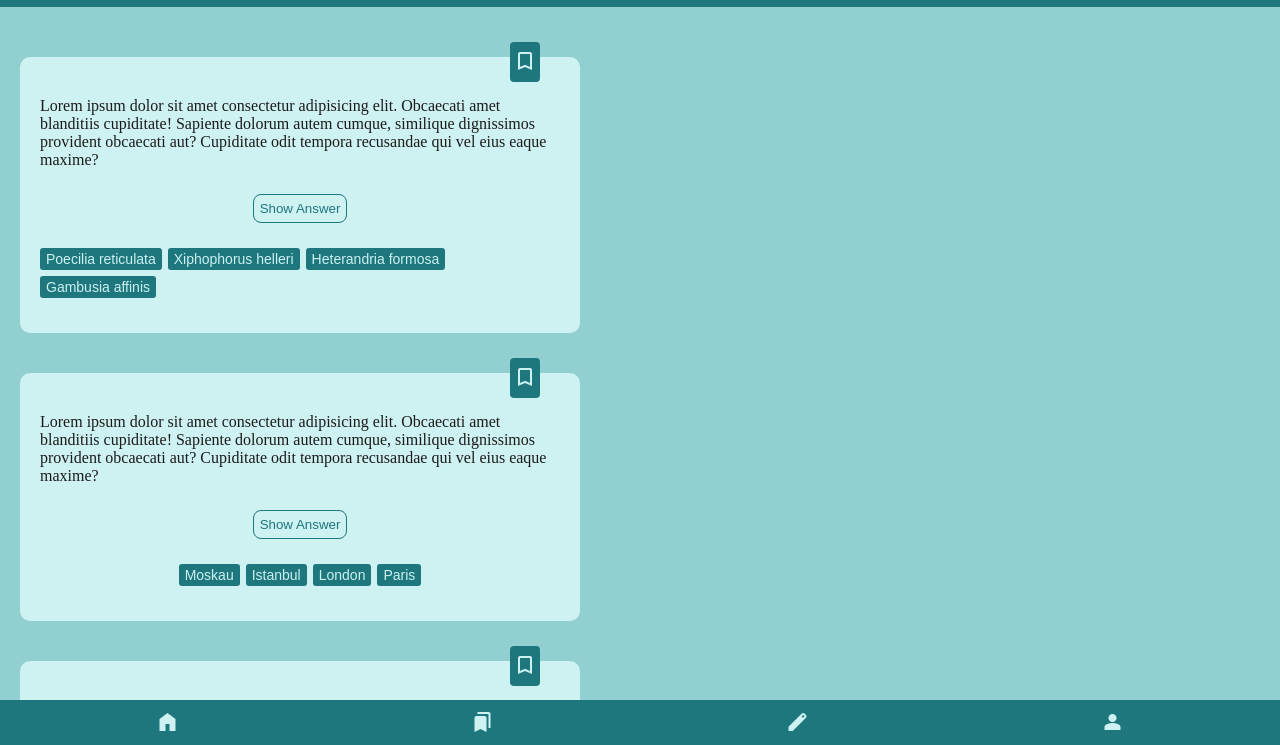
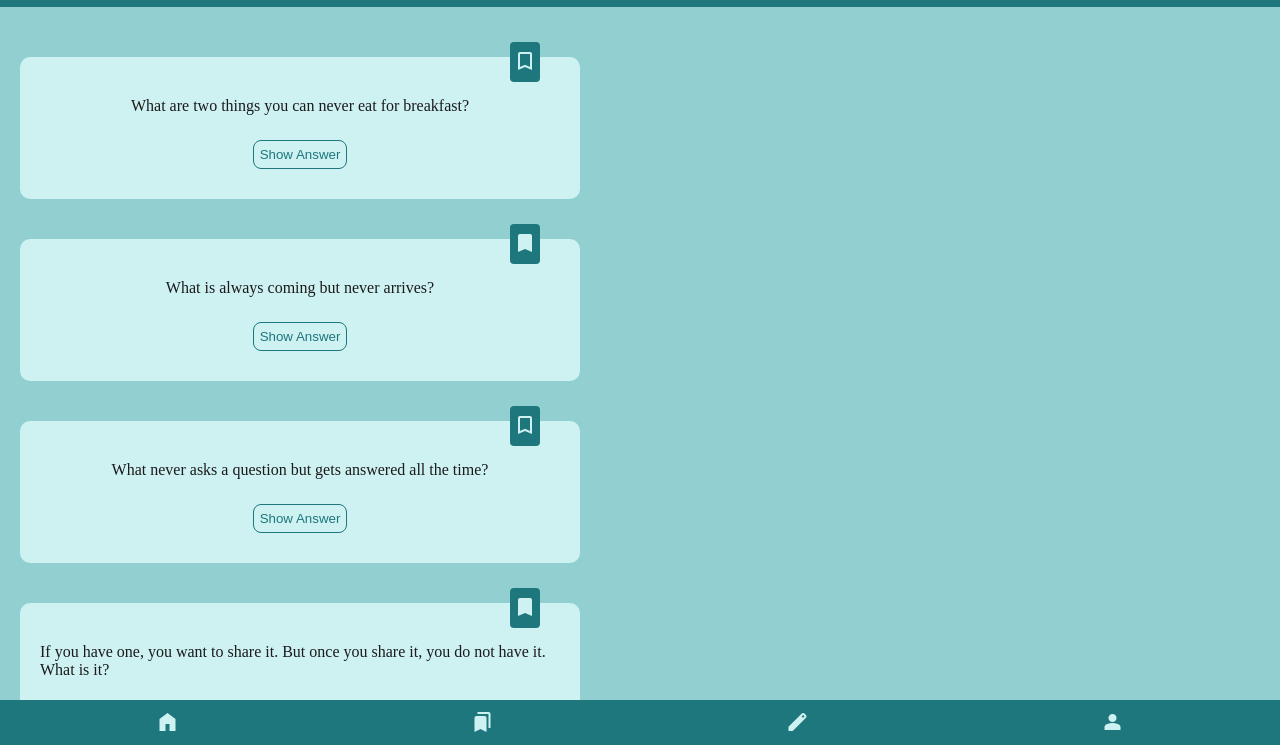
Before and after one commit to UniversalTraveller/quiz-app, a plain HTML site: page index.html in a window 1280 px wide. Shown: the part 53-798 px from the top of the page. Drawn offline with nearby package versions, Linux system fonts and the light colour scheme; a web font is replaced by a local one.

Commit message:
Change question cards to dynamic loading

```diff
--- /dev/null
+++ b/components/molecules/question-card/cards.js
@@ -0,0 +1,110 @@
+export default function getCards() {
+  const cards = [
+    {
+      id: "1",
+      question: "What are two things you can never eat for breakfast?",
+      answer: "Lunch and Dinner",
+      tags: ["food", "breakfast"],
+      bookmarked: false,
+    },
+    {
+      id: "2",
+      question: "What is always coming but never arrives? ",
+      answer: "Tomorrow",
+      tags: ["permanence", "arrival"],
+      bookmarked: true,
+    },
+    {
+      id: "3",
+      question: "What never asks a question but gets answered all the time?",
+      answer: "A cellphone",
+      tags: ["questions", "answers", "permanence"],
+      bookmarked: false,
+    },
+    {
+      id: "4",
+      question:
+        "If you have one, you want to share it. But once you share it, you do not have it. What is it?",
+      answer: "A secret",
+      tags: ["possession", "sharing"],
+      bookmarked: true,
+    },
+    {
+      id: "5",
+      question:
+        "What starts with “e” and ends with “e” but only has one letter in it?",
+      answer: "An envelope",
+      tags: ["letters", "e"],
+      bookmarked: false,
+    },
+  ];
+
+  console.log(cards[4]["answer"]);
+
+  const contentArea = document.querySelector('[data-js="content-area"]');
+
+  cards.forEach((card) => {
+    const questionCard = document.createElement("article");
+    questionCard.classList.add("question-card");
+    contentArea.append(questionCard);
+    const bookmarkButton = document.createElement("button");
+    bookmarkButton.classList.add("question-card__bookmark-button");
+
+    if (card["bookmarked"]) {
+      bookmarkButton.classList.add("question-card__bookmark-button--active");
+    }
+
+    bookmarkButton.addEventListener("click", () => {
+      if (card["bookmarked"]) {
+        bookmarkButton.classList.remove(
+          "question-card__bookmark-button--active"
+        );
+        card["bookmarked"] = false;
+      } else {
+        bookmarkButton.classList.add("question-card__bookmark-button--active");
+        card["bookmarked"] = true;
+      }
+    });
+
+    questionCard.append(bookmarkButton);
+    const bookmarkIcon = document.createElement("span");
+    bookmarkIcon.classList.add("material-symbols-outlined");
+
+    bookmarkIcon.innerText = "Bookmark";
+    bookmarkButton.append(bookmarkIcon);
+    const cardQuestion = document.createElement("p");
+    cardQuestion.classList.add("question-card__question");
+    cardQuestion.innerText = card["question"];
+    questionCard.append(cardQuestion);
+
+    const cardAnswer = document.createElement("p");
+    cardAnswer.classList.add(
+      "question-card__answer",
+      "question-card__answer--hidden"
+    );
+    cardAnswer.innerText = card["answer"];
+
+    const answerButton = document.createElement("button");
+    answerButton.classList.add("big-button");
+    answerButton.innerText = "Show Answer";
+
+    let answerVisible = false;
+    answerButton.addEventListener("click", toggleAnswerButtonText);
+
+    function toggleAnswerButtonText() {
+      if (answerVisible) {
+        answerVisible = false;
+        cardAnswer.classList.add("question-card__answer--hidden");
+        answerButton.innerText = "Show Answer";
+      } else {
+        answerVisible = true;
+        cardAnswer.classList.remove("question-card__answer--hidden");
+        answerButton.innerText = "Hide Answer";
+      }
+    }
+
+    questionCard.append(answerButton);
+
+    questionCard.append(cardAnswer);
+  });
+}
--- a/index.html
+++ b/index.html
@@ -21,7 +21,8 @@
       <header class="title-bar">
         <h1 class="title-bar__page-title">Quiz-App</h1>
       </header>
-      <main class="content-area">
+      <main class="content-area" data-js="content-area">
+        <!--
         <article class="question-card">
           <button
             class="question-card__bookmark-button"
@@ -122,6 +123,7 @@
             <li class="taglist__tag">Kinks</li>
           </ul>
         </article>
+        -->
       </main>
     </div>
     <!--Index end-->
--- a/index.js
+++ b/index.js
@@ -1,7 +1,9 @@
 import showAnswer from "./components/molecules/question-card/showAnswer.js";
 import setBookmark from "./components/molecules/question-card/setBookmark.js";
 import switchPages from "./components/organisms/nav-bar/switchPages.js";
+import getCards from "./components/molecules/question-card/cards.js";
 
 showAnswer();
 setBookmark();
 switchPages();
+getCards();
--- /dev/null
+++ b/test.html
@@ -0,0 +1,17 @@
+<!DOCTYPE html>
+<html lang="en">
+  <head>
+    <meta charset="UTF-8" />
+    <meta http-equiv="X-UA-Compatible" content="IE=edge" />
+    <meta name="viewport" content="width=device-width, initial-scale=1.0" />
+    <link rel="stylesheet" href="styles.css" />
+    <link
+      href="https://fonts.googleapis.com/css2?family=Material+Symbols+Outlined:opsz,wght,FILL,GRAD@20..48,100..700,0..1,-50..200"
+      rel="stylesheet"
+    />
+    <title>Document</title>
+  </head>
+  <body>
+    <script src="./index.js" defer type="module"></script>
+  </body>
+</html>
```
